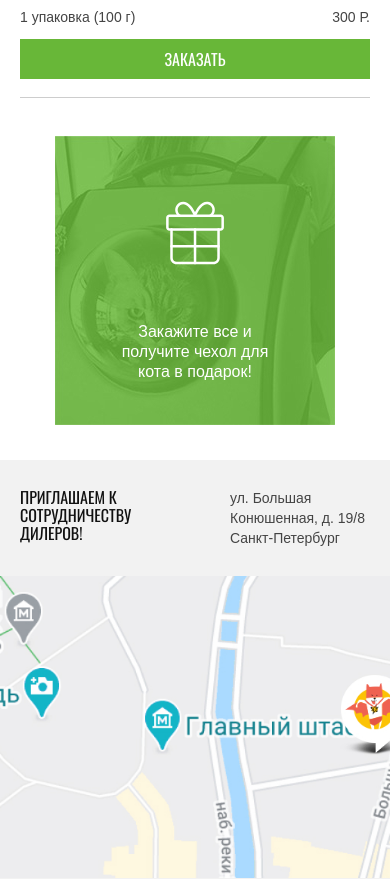
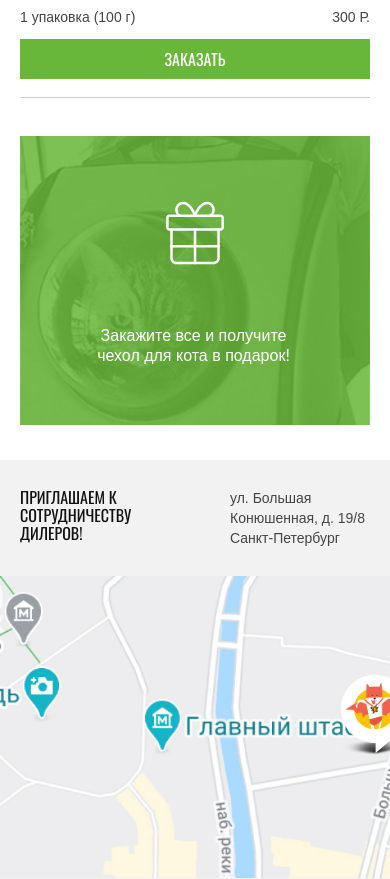
Before and after one commit to De-Mel/456507-cat-energy-22, a website: page source/catalog.html in a window 390 px wide. Shown: the part 2302-3181 px from the top of the page. Drawn offline with nearby package versions, Linux system fonts and the light colour scheme; files that its build step writes are made by us from their sources.

Commit message:
Внес правки в Адаптивная сетка для страницы каталога

```diff
--- a/source/catalog.html
+++ b/source/catalog.html
@@ -231,14 +231,15 @@
               </div>
             </div>
             <div class="additional__block">
+              <img class="additional__img" src="img/icon_basket.svg" width="80" height="82" alt="корзина">
               <p class="additional__text">
                 Закажите все и получите чехол для кота в подарок!
               </p>
-              <picture>
+              <!-- <picture>
                 <source media="(min-width: 1440px)" srcset="img/gift-photo-d.jpg">
                 <source media="(min-width: 768px)" srcset="img/gift-photo-t.jpg">
                 <img class="additional__img" src="img/gift-photo.jpg" width="280" height="289" alt="Подарок для кота">
-              </picture>
+              </picture> -->
             </div>
           </div>
         </div>
--- a/source/sass/blocks/additional.scss
+++ b/source/sass/blocks/additional.scss
@@ -127,40 +127,74 @@
 
 .additional__block {
   position: relative;
-  padding-top: 57px;
-  margin-bottom: 35px;
+  padding-top: 58px;
+  margin: 57px auto 35px;
+  background-color: $basic_green;
+  background-image: url("../img/gift-photo.jpg");
+  background-repeat: no-repeat;
+  background-position: center;
+  background-size: cover;
+  min-width: 280px;
+  min-height: 289px;
 
   @media (min-width: $tablet-width) {
-    padding-top: 69px;
+    background-image: url("../img/gift-photo-t.jpg");
+    background-repeat: no-repeat;
+    background-position: center;
+    background-size: cover;
+    min-width: 708px;
+    min-height: 200px;
+    margin-top: 69px;
     margin-bottom: 76px;
+    padding: 57px 124px 61px 78px;
+    display: flex;
+    // flex-direction: row;
+    justify-content: space-between;
+    align-items: center;
+    // max-width: 506px;
   }
 
   @media (min-width: $desktop-width) {
-    padding-top: 0;
-    margin-bottom: 86px;
+    background-image: url("../img/gift-photo-d.jpg");
+    background-repeat: no-repeat;
+    background-position: center;
+    background-size: cover;
+    min-width: 245px;
+    min-height: 289px;
+    padding: 56px 42px 42px;
+    margin: 0 0 86px;
+    flex-direction: column;
   }
 
-  &::before {
-    content: "";
-    width: 100%;
-    height: 100%;
-    position: absolute;
-    background-image: url("../img/icon_basket.svg");
-    background-repeat: no-repeat;
-    background-position: center 58px;
+  // &::before {
+  //   content: "";
+  //   width: 100%;
+  //   height: 100%;
+  //   position: absolute;
+  //   background-image: url("../img/icon_basket.svg");
+  //   background-repeat: no-repeat;
+  //   background-position: center 58px;
 
-    @media (min-width: $tablet-width) {
-      background-position: 78px 57px;
-      // background-size: cover;
-    }
-  }
+  //   @media (min-width: $tablet-width) {
+  //     // background-position: 78px 57px;
+  //     // background-size: cover;
+  //     top: 24%;
+  //     // right: 33%;
+  //     left: -234px;
+  //   }
+
+  //   @media (min-width: $desktop-width) {
+  //     top: 0;
+  //     left: 0;
+  //   }
+  // }
 
   &::after {
     content: "";
     position: absolute;
     border-top: 1px solid #cdcdcd;
-    top: 18px;
-    left: 0;
+    top: -39px;
+    // left: 0;
     width: 100%;
 
     @media (min-width: $tablet-width) {
@@ -170,37 +204,38 @@
 }
 
 .additional__text {
-  position: absolute;
-  bottom: 43px;
-  // padding: 0 61px 0 58px;
+  padding: 0 61px 0 58px;
   text-align: center;
   font-family: "Arial", sans-serif;
-  font-weight: 400;
   line-height: 20px;
   color: $basic_white;
   margin: 0 auto;
-  width: 161px;
-  left: 0%;
-  right: 0%;
+  // max-width: 161px;
 
   @media (min-width: $tablet-width) {
-    // left: 41%;
-    // right: 0%;
-    // bottom: 71px;
-    // text-align: left;
+    text-align: left;
+    max-width: 161px;
+    padding: 0;
+    margin: 0;
+  }
+
+  @media (min-width: $desktop-width) {
+    text-align: center;
   }
 }
 
 .additional__img {
   display: block;
   margin: 0 auto;
-  object-fit: cover;
+  padding-bottom: 48px;
+  // object-fit: cover;
   // height: 100vh;
   @media (min-width: $tablet-width) {
-    width: 100%;
+    padding-bottom: 0;
+    margin: 0;
   }
 
   @media (min-width: $desktop-width) {
-    width: 245px;
+    padding-bottom: 0;
   }
 }
```
